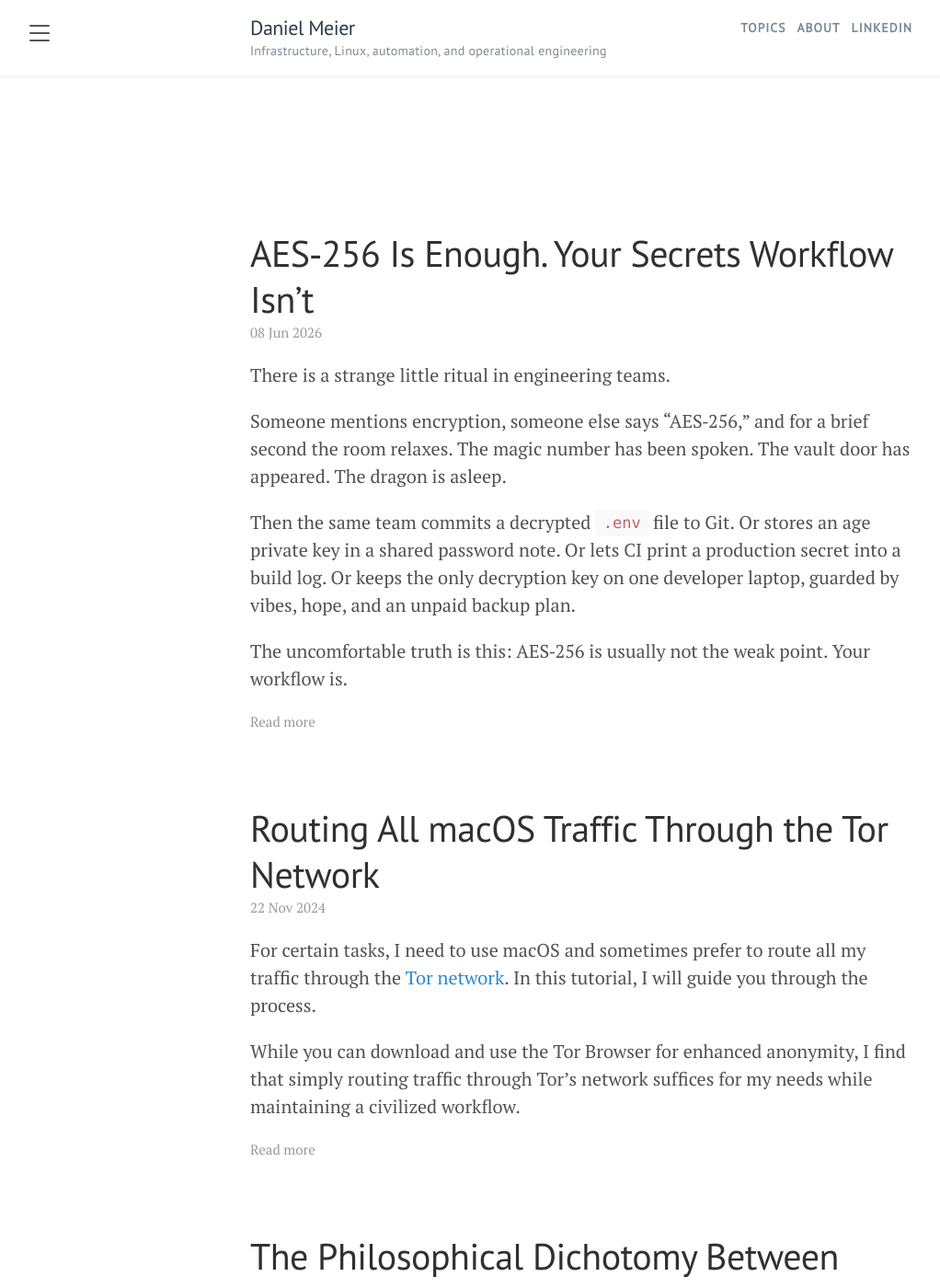
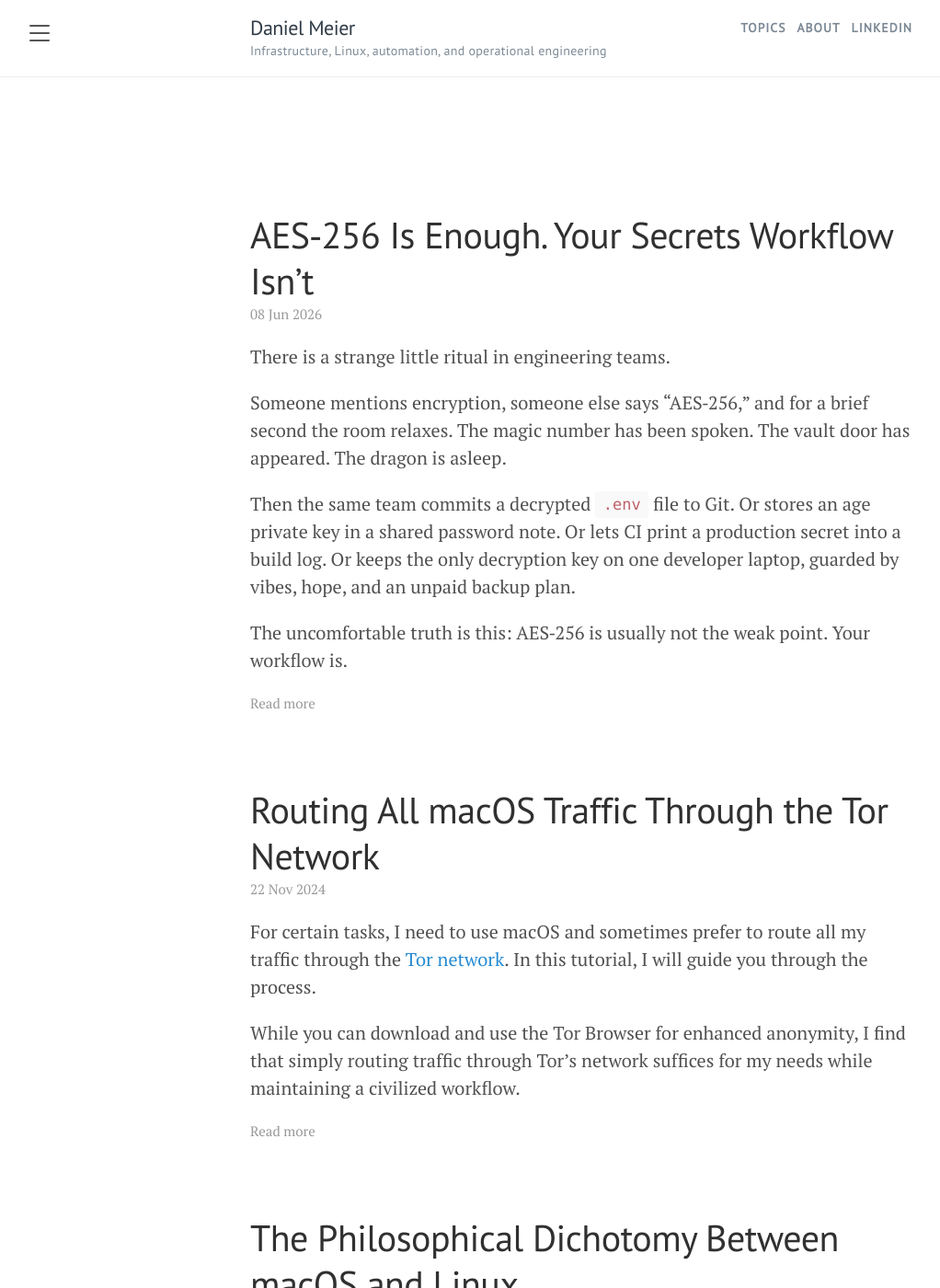
Before and after one commit to dme86/dme86.github.io, a Jekyll site: the page built from index.html, in a window 1280 px wide and 1400 px high. Shown: the whole window at 92% size, without its empty margins (8-1030 px from the left). Built offline with Jekyll 4.4.1, drawn with Linux system fonts in a browser that asks for light colours; the list of posts is cut into pages by our own code.

Commit message:
Tighten spacing below site header

```diff
--- a/public/css/lanyon.css
+++ b/public/css/lanyon.css
@@ -119,7 +119,7 @@ h1, h2, h3, h4, h5, h6 {
   border-bottom: 1px solid #eee;
 }
 .wrap {
-  padding-top: 7rem;
+  padding-top: 6rem;
 }
 .masthead-content {
   display: flex;
@@ -181,7 +181,7 @@ h1, h2, h3, h4, h5, h6 {
     min-height: 96px;
   }
   .wrap {
-    padding-top: 8rem;
+    padding-top: 7rem;
   }
   .masthead-content {
     align-items: center;
```
